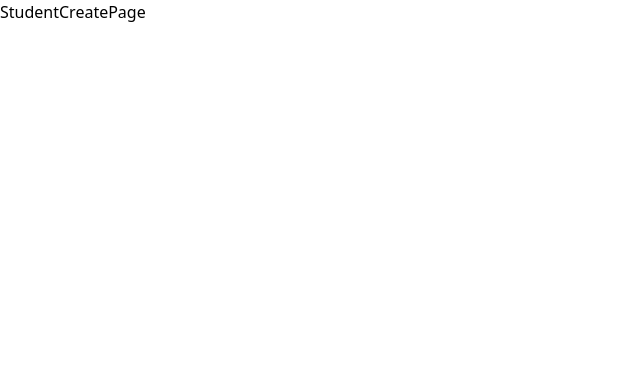
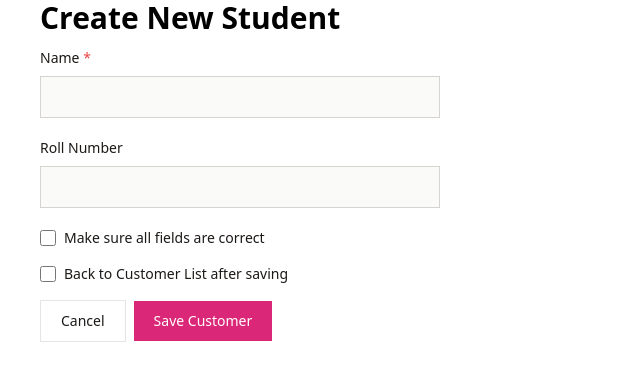
Before and after one commit to MYATSD/Vending-Machine-Mobile-App-Link, a Next.js app: page /dashboard/students/student-create in a window 1280 px wide. Shown: the top 380 px of the page, without its empty margins (0-640 px from the left). Built offline with nearby package versions, Linux system fonts and the light colour scheme; no server answers.

Commit message:
student create and create page ui

```diff
--- a/src/features/dashboard/students/components/StudentList.jsx
+++ b/src/features/dashboard/students/components/StudentList.jsx
@@ -4,7 +4,8 @@ import Link from 'next/link'
 import React, { useEffect } from 'react'
 import useSWR, { mutate } from 'swr'
 
-const StudentList = ({student: {id,name,roll_no,isLoggedIn}}) => {
+const StudentList = ({student: {id,name,roll_no,isLoggedIn},index}) => {
+  console.log(isLoggedIn)
    const fetcher = (url) => fetch(url).then((res) => res.json());
 
  const {data, isLoading,error,} = useSWR("https://studentsinfo-production.up.railway.app/students_info",fetcher)
@@ -27,7 +28,7 @@ const StudentList = ({student: {id,name,roll_no,isLoggedIn}}) => {
   return (
       <tr className=" hover:bg-pink-50">
          <td className="px-6 py-3  ">
-          { id}
+          {index +1}
          </td>
          <th
            scope="row"
@@ -47,15 +48,13 @@ const StudentList = ({student: {id,name,roll_no,isLoggedIn}}) => {
            className="px-6 py-3 text-nowrap font-medium text-stone-900 dark:text-white"
          >
            <span className=" block text-nowrap">{roll_no}</span>
-           <span className=" block  text-stone-500 text-xs">
 
-           </span>
          </th>
          <th
            scope="row"
            className="px-6 py-3 text-nowrap font-medium text-stone-900 dark:text-white"
          >
-         { isLoggedIn}
+         <span className=" block text-nowrap">{isLoggedIn == true ? "True" : "False"}</span>
          </th>
 
          <td className="px-6 py-3 text-end">
--- a/src/features/dashboard/students/page/StudentCreatePage.jsx
+++ b/src/features/dashboard/students/page/StudentCreatePage.jsx
@@ -1,8 +1,164 @@
+"use client"
 import React from 'react'
+import { useForm } from 'react-hook-form'
+import Header from '../../components/Header'
+import Container from '@/components/Container'
+import { mutate } from 'swr'
+import { useRouter } from 'next/navigation'
 
 const StudentCreatePage = () => {
+  const {handleSubmit, isSubmitting,register, formState: {errors}} = useForm()
+  const router = useRouter()
+
+  const onSubmit = async(formData)=>{
+    console.log(formData)
+     console.log("creating")
+    const res = await fetch(
+      "https://studentsinfo-production.up.railway.app/students_info",
+      {
+        method: "POST",
+         headers: {
+      "Content-Type": "application/json",
+    },
+        body: JSON.stringify(
+          {
+         "id": Date.now(),
+          "name": formData.name,
+          "roll_no": formData.roll_no,
+          "isLoggedIn": false
+        }
+        )
+        ,
+      }
+    );
+
+    const data =await res.json()
+    console.log(data)
+    mutate("https://studentsinfo-production.up.railway.app/students_info")
+
+    if(formData.back_to_customer_list){
+      router.push("/dashboard/students")
+    }
+
+  }
   return (
-    <div>StudentCreatePage</div>
+    <Container>
+
+    <Header/>
+
+      <div className=" w-full">
+      <h1 className="text-3xl font-bold mb-3">Create New Student</h1>
+
+      <form onSubmit={handleSubmit(onSubmit)}>
+        <div className="w-1/3 gap-5">
+          <div className="">
+            <div className="">
+              <label
+                htmlFor="name"
+                className={`block mb-2 text-sm font-medium ${
+                  errors.name ? "text-red-500" : "text-stone-900"
+                } dark:text-white`}
+              >
+                Name <span className="text-red-500">*</span>
+              </label>
+              <input
+                id="name"
+                type="text"
+                {...register("name", { required: true })}
+                className={`bg-stone-50 border ${
+                  errors.name
+                    ? "border-red-500 focus:ring-red-500 focus:border-red-500"
+                    : "border-stone-300 focus:ring-pink-500 focus:border-pink-500"
+                } text-stone-900 text-sm  block w-full p-2.5`}
+              />
+              {errors.name && (
+                <p className="text-red-500 text-sm mt-1">
+                  Employee Name is required
+                </p>
+              )}
+            </div>
+          </div>
+          <div className="mt-5">
+            <label
+              htmlFor="roll_no"
+              className={`block mb-2 text-sm font-medium ${
+                errors.roll_no ? "text-red-500" : "text-stone-900"
+              } dark:text-white`}
+            >
+             Roll Number
+            </label>
+            <input
+              id="roll_no"
+              type="text"
+              {...register("roll_no")}
+              className={`bg-stone-50 border ${
+                errors.roll_no
+                  ? "border-red-500 focus:ring-red-500 focus:border-red-500"
+                  : "border-stone-300 focus:ring-pink-500 focus:border-pink-500"
+              } text-stone-900 text-sm  block w-full p-2.5`}
+            />
+            {errors.roll_no && (
+              <p className="text-red-500 text-sm mt-1">
+               Roll Number is required
+              </p>
+            )}
+          </div>
+
+
+
+          <div className="col-span-full mt-5">
+            <div className="flex items-center mb-4">
+              <input
+                {...register("all_correct")}
+                required
+                id="all-correct"
+                type="checkbox"
+                className="w-4 h-4 text-pink-600 bg-stone-100 border-stone-300 focus:ring-pink-500"
+              />
+              <label
+                htmlFor="all-correct"
+                className="ml-2 text-sm font-medium text-stone-900"
+              >
+                Make sure all fields are correct
+              </label>
+            </div>
+
+            <div className="flex items-center mb-4">
+              <input
+                {...register("back_to_customer_list")}
+                id="back-to-Customer-list"
+                type="checkbox"
+                className="w-4 h-4 text-pink-600 bg-stone-100 border-stone-300 focus:ring-pink-500"
+              />
+              <label
+                htmlFor="back-to-Customer-list"
+                className="ml-2 text-sm font-medium text-stone-900"
+              >
+                Back to Customer List after saving
+              </label>
+            </div>
+
+            <button
+              type="button"
+              onClick={() => ""}
+              className="py-2.5 px-5 mr-2 mb-2 text-sm font-medium text-stone-900 bg-white  border border-stone-200 hover:bg-stone-100 focus:z-10 focus:ring-4"
+            >
+              Cancel
+            </button>
+
+            <button
+              type="submit"
+              disabled={isSubmitting}
+              className="text-white bg-pink-600 disabled:pointer-events-none disabled:opacity-80 inline-flex items-center justify-center gap-3 hover:bg-pink-600 font-medium  text-sm w-full sm:w-auto px-5 py-2.5"
+            >
+              <span>Save Customer</span>
+              {/* {isSubmitting && <ButtonSpinner />} */}
+            </button>
+          </div>
+        </div>
+      </form>
+    </div>
+    </Container>
   )
 }
 
--- a/src/features/dashboard/students/page/StudentPage.jsx
+++ b/src/features/dashboard/students/page/StudentPage.jsx
@@ -89,7 +89,7 @@ const StudentPage = () => {
                 </Sortable>
               </th> */}
                   <th scope="col" className="px-6 py-5">
-                    id
+                    #
                   </th>
                   <th scope="col" className="px-6 py-5">
                     Name
@@ -115,11 +115,11 @@ const StudentPage = () => {
               </th> */}
 
                   <th scope="col" className="px-6 py-5 text-nowrap">
-                    roll no
+                    Roll Number
                   </th>
 
                   <th scope="col" className="px-6 py-5 text-nowrap">
-                    isLoggedIn
+                    Logged In
                   </th>
 
                   {/* <th scope="col" className="px-6 py-5 text-end">
@@ -140,8 +140,9 @@ const StudentPage = () => {
             ) : (
               data?.data?.map((sale) => <SaleRow sale={sale} key={sale.id} />)
             )} */}
-                {data?.map((student) => (
-                  <StudentList student={student} key={student.id} />
+                {data?.map((student,index) => (
+
+                  <StudentList student={student} key={student.id} index={index}/>
                 ))}
               </tbody>
             </table>
```
